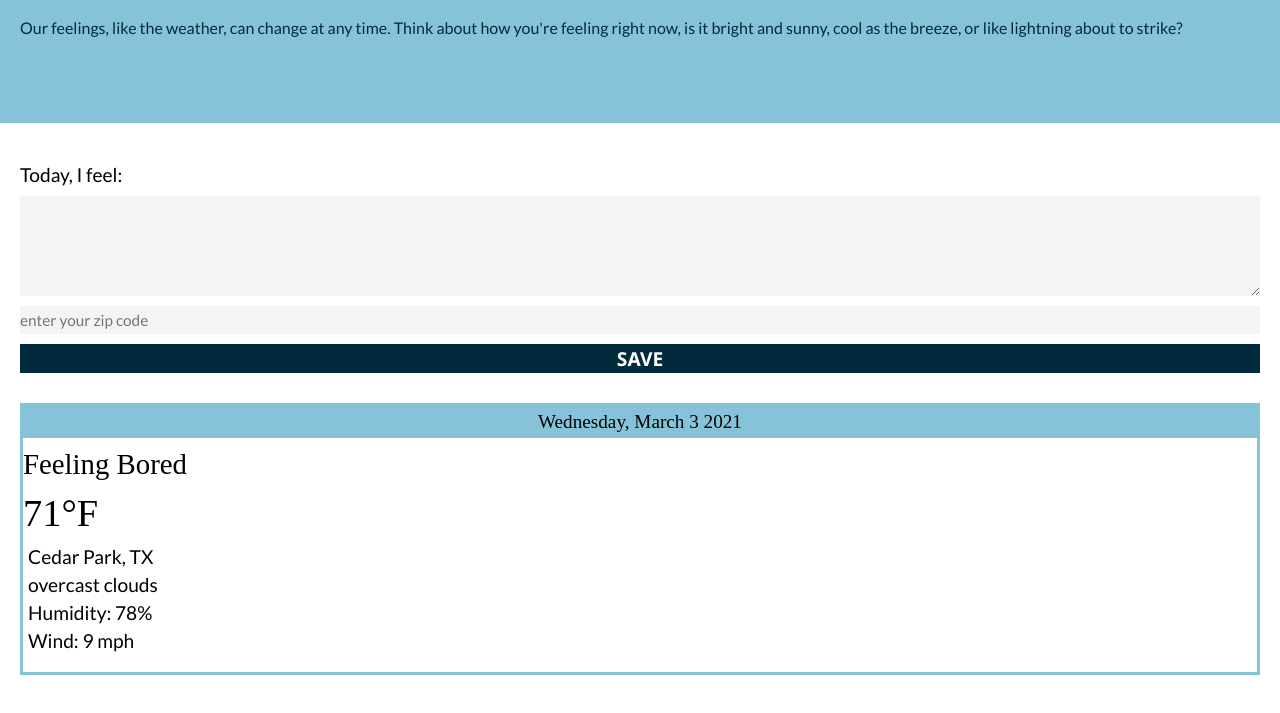
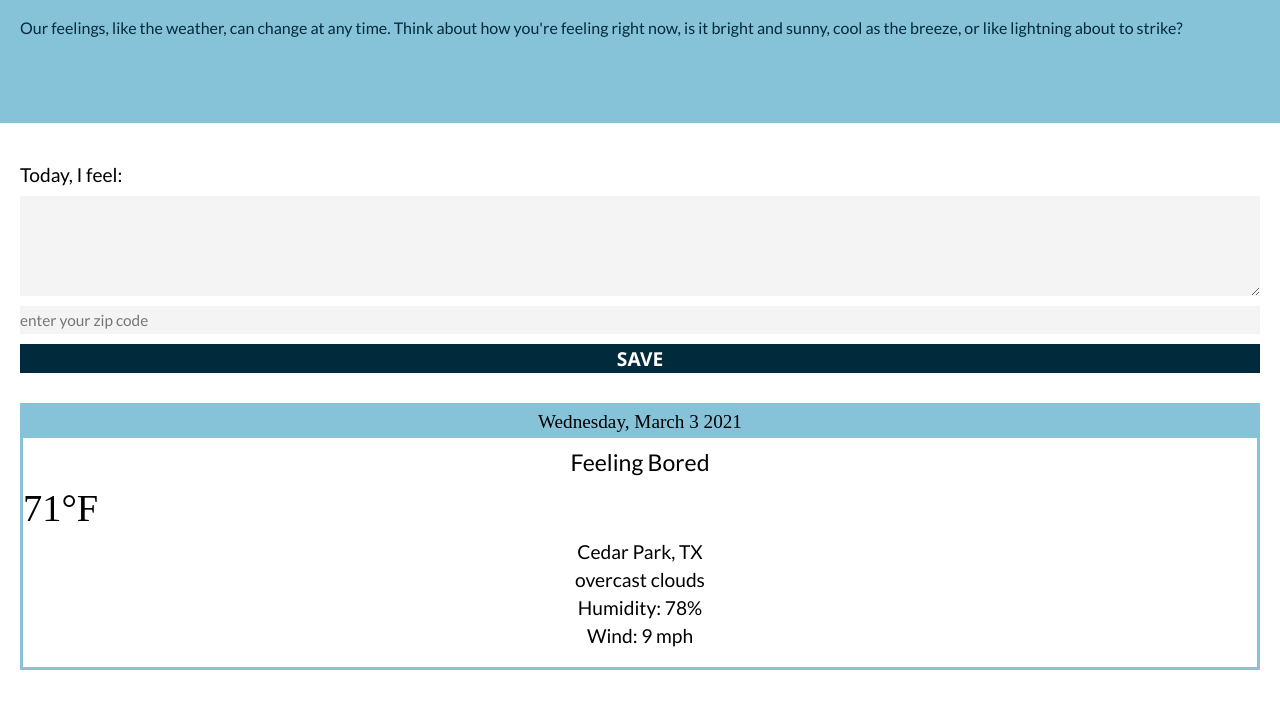
Before and after one commit to AnaCr/fend-weather-journal, a website: page website/index.html in a window 1280 px wide. Shown: the part 239-952 px from the top of the page. Drawn offline with Linux system fonts and the light colour scheme.

Commit message:
Adjust card style

```diff
--- a/website/css/content.css
+++ b/website/css/content.css
@@ -60,8 +60,10 @@
 }
 
 .feeling {
-  font-size: 1.5em;
+  font-size: calc(14px + (26 - 14) * ((100vw - 300px) / (1600 - 300)));
   margin: 10px 0 10px 0;
+  text-align: center;
+  font-family: "Lato";
 }
 
 .temperature {
@@ -71,6 +73,7 @@
 
 .details {
   margin: 0 0 20px 0;
+  text-align: center;
 }
 
 .details > p {
```
